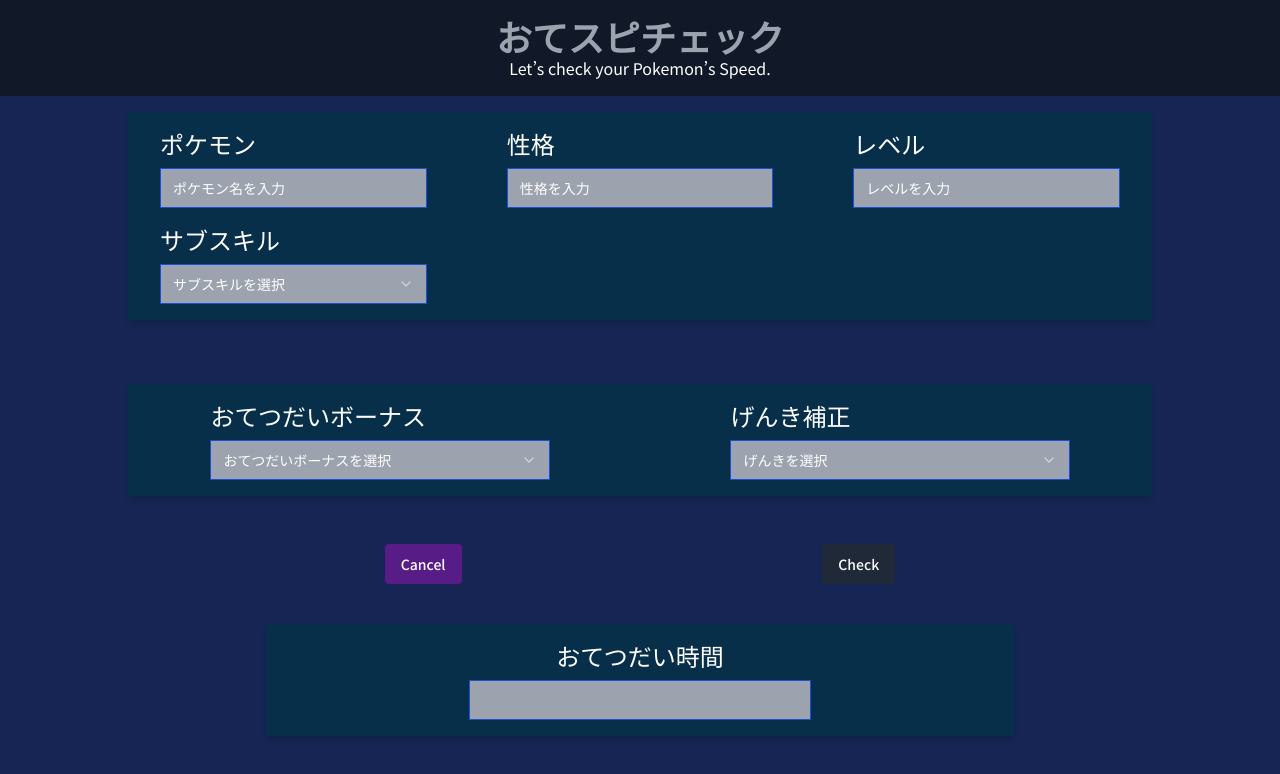
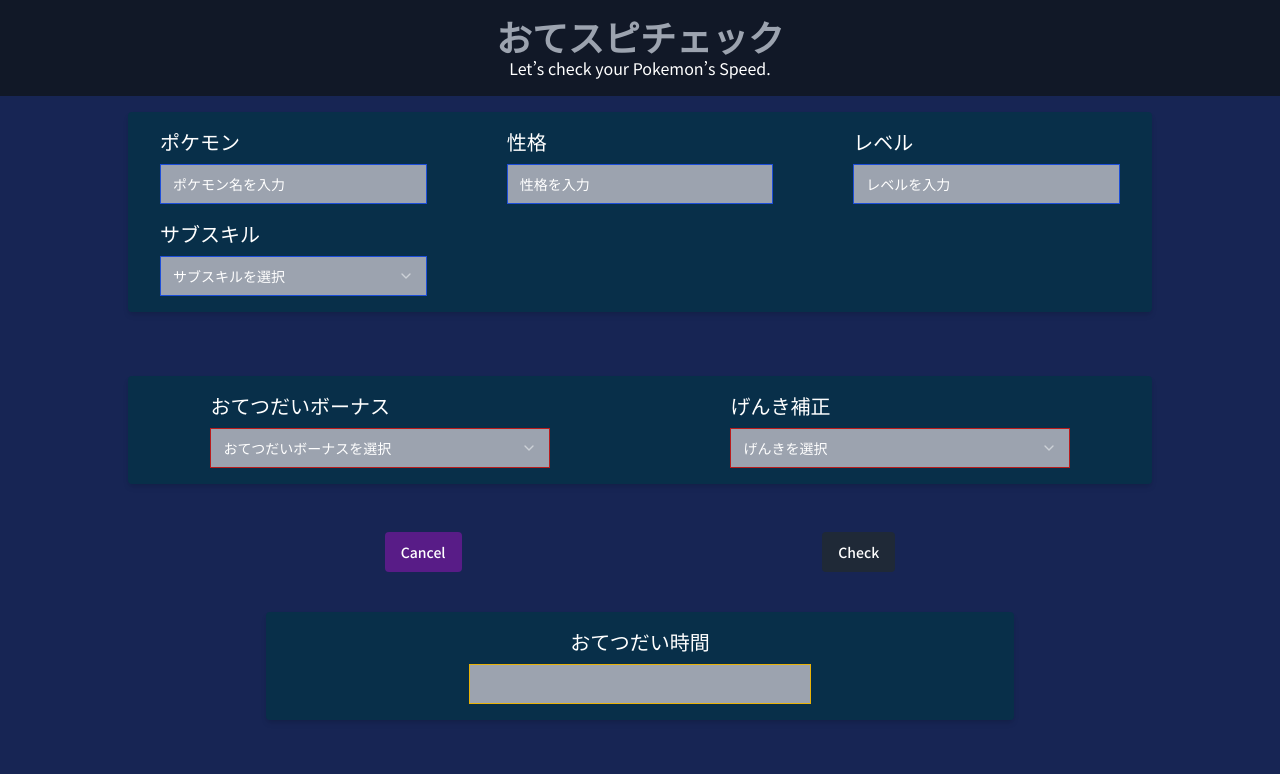
Before and after one commit to Sug1re/PokemonSleep_HelpSpeed, a Next.js app: page / in a window 1280 px wide. Shown: the top 774 px of the page. Built offline with nearby package versions, Linux system fonts and the light colour scheme.

Commit message:
CSSv-1.2

```diff
--- a/app/components/Bonuss.tsx
+++ b/app/components/Bonuss.tsx
@@ -37,19 +37,19 @@
   };
   return (
     <div className="flex flex-col space-y-2 container md:w-4/5">
-        <Label className="text-2xl text-white flex" htmlFor="pokemonBonuss">
+        <Label className="text-xl text-white" htmlFor="pokemonBonuss">
           おてつだいボーナス
         </Label>
         <Select onValueChange={handlePokemonBonussChange}  >
           <SelectTrigger
             id="pokemonBonuss"
-            className="bg-gray-400 text-white border-blue-700"
+            className="bg-gray-400 text-white border-red-700"
           >
             <SelectValue placeholder="おてつだいボーナスを選択" />
           </SelectTrigger>
           <SelectContent
             position="popper"
-            className="bg-gray-400 text-white border-blue-700"
+            className="bg-gray-400 text-white border-red-700"
           >
             <SelectItem
               value="1"
--- a/app/components/Energy.tsx
+++ b/app/components/Energy.tsx
@@ -37,20 +37,20 @@
 
   return (
     <div className="flex flex-col space-y-2 container md:w-4/5">
-        <Label className="text-2xl text-white " htmlFor="pokemonEnergy">
+        <Label className="text-xl text-white " htmlFor="pokemonEnergy">
           げんき補正
         </Label>
         <Select onValueChange={handlePokemonBonussChange}>
           <SelectTrigger
             id="pokemonEnergy"
-            className="bg-gray-400 text-white border-blue-700 "
+            className="bg-gray-400 text-white border-red-700 "
           >
             <SelectValue placeholder="げんきを選択" />
           </SelectTrigger>
 
           <SelectContent
             position="popper"
-            className="bg-gray-400 text-white border-blue-700"
+            className="bg-gray-400 text-white border-red-700"
           >
             <SelectItem
               value="80"
--- a/app/components/Skill.tsx
+++ b/app/components/Skill.tsx
@@ -35,7 +35,7 @@
 
   return (
       <div className=" flex flex-col space-y-2 container">
-        <Label className="text-2xl text-white" htmlFor="pokemonSkill">
+        <Label className="text-xl text-white" htmlFor="pokemonSkill">
           サブスキル
         </Label>
         <Select onValueChange={handlePokemonSkillChange} >
--- a/app/page.tsx
+++ b/app/page.tsx
@@ -342,7 +342,7 @@
         <div className="p-4 sm:py-4 sm:px-12 md:px-16 lg:px-32">
           <div className="grid sm:grid-cols-3 gap-4 bg-sky-950 rounded shadow-md  py-4">
             <div className=" flex flex-col space-y-2 container">
-              <Label className="text-2xl text-white" htmlFor="pokemonName">
+              <Label className="text-xl text-white" htmlFor="pokemonName">
                 ポケモン
               </Label>
               <Input
@@ -356,7 +356,7 @@
             </div>
             <div className=" flex flex-col space-y-2 container">
               <Label
-                className="text-2xl text-white"
+                className="text-xl text-white"
                 htmlFor="pokemonPersonality"
               >
                 性格
@@ -371,7 +371,7 @@
               />
             </div>
             <div className=" flex flex-col space-y-2 container">
-              <Label className="text-2xl text-white" htmlFor="pokemonLevel">
+              <Label className="text-xl text-white" htmlFor="pokemonLevel">
                 レベル
               </Label>
               <Input
@@ -423,7 +423,7 @@
         </CardFooter>
         <div className="p-4 ">
           <div className=" bg-sky-950 rounded shadow-md space-y-2 py-4 flex items-center flex-col container w-4/5 md:w-3/5 lg:w-2/7">
-            <Label htmlFor="helperTime" className="text-2xl text-white flex">
+            <Label htmlFor="helperTime" className="text-xl text-white flex">
               おてつだい時間
             </Label>
             <Input
@@ -431,7 +431,7 @@
               type="text"
               readOnly
               value={helperTime}
-              className=" bg-gray-400 text-white border-blue-700 w-1/2 "
+              className=" bg-gray-400 text-white border-yellow-500 w-1/2 "
             />
           </div>
         </div>
```
